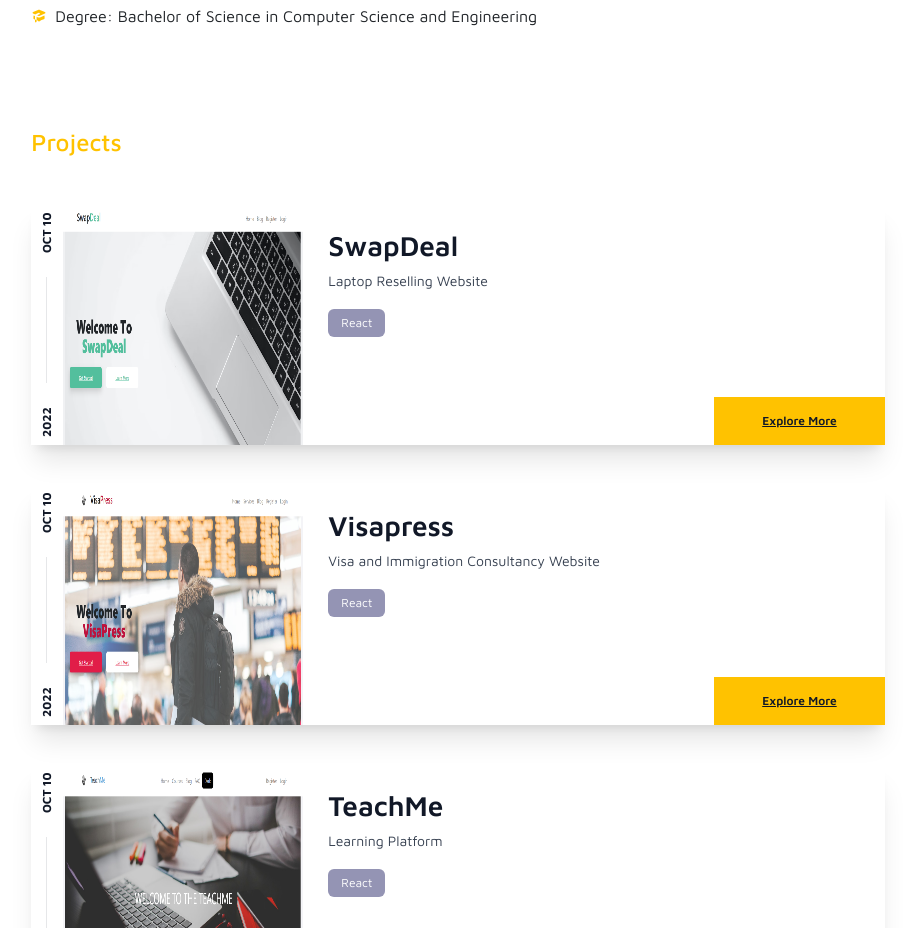
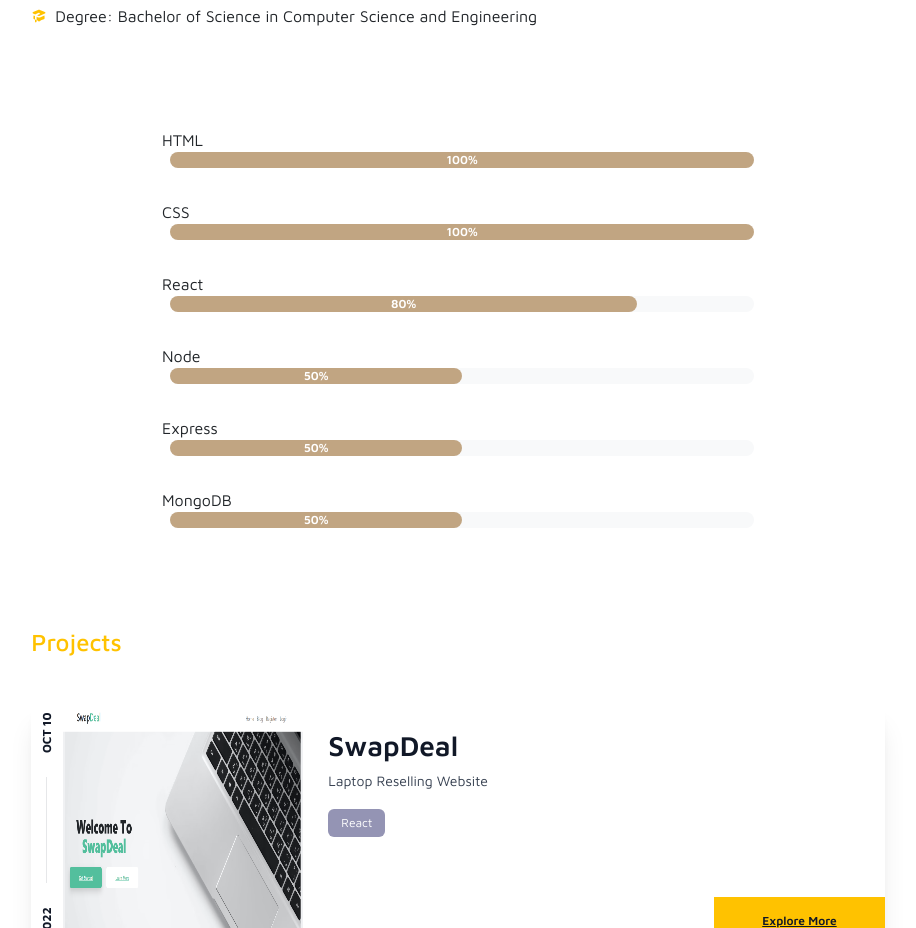
Before and after one commit to tasmia-rahman/my-portfolio, a React (Create React App) app: page / in a window 1280 px wide. Shown: the part 1000-1928 px from the top of the page, without its empty margins (182-1098 px from the left). Built offline with nearby package versions, Linux system fonts and the light colour scheme.

Commit message:
skills done

```diff
--- a/src/App.js
+++ b/src/App.js
@@ -3,6 +3,7 @@ import About from './components/About/About';
 import Banner from './components/Banner/Banner';
 import Header from './components/Header/Header';
 import Projects from './components/Projects/Projects';
+import Skills from './components/Skills/Skills';
 
 function App() {
   return (
@@ -10,6 +11,7 @@ function App() {
       <Header></Header>
       <Banner></Banner>
       <About></About>
+      <Skills></Skills>
       <Projects></Projects>
     </div>
   );
--- /dev/null
+++ b/src/components/Skills/Skills.css
@@ -0,0 +1,3 @@
+.progress-bar {
+    background-color: #c1a582 !important;
+}
--- a/src/components/Skills/Skills.js
+++ b/src/components/Skills/Skills.js
@@ -0,0 +1,73 @@
+import React from 'react';
+import './Skills.css';
+
+const Skills = () => {
+    return (
+        <div id='skills' className='my-[100px]'>
+            <div class="w-full mx-auto px-4 lg:w-6/12">
+                HTML
+                <div class="mb-8 flex items-center">
+                    <div class="bg-light relative h-4 w-full rounded-2xl ml-2">
+                        <div
+                            class="progress-bar absolute top-0 left-0 flex h-full w-full items-center justify-center rounded-2xl text-xs font-semibold text-white"
+                        >
+                            100%
+                        </div>
+                    </div>
+                </div>
+                CSS
+                <div class="mb-8 flex items-center">
+                    <div class="bg-light relative h-4 w-full rounded-2xl ml-2">
+                        <div
+                            class="progress-bar absolute top-0 left-0 flex h-full w-full items-center justify-center rounded-2xl text-xs font-semibold text-white"
+                        >
+                            100%
+                        </div>
+                    </div>
+                </div>
+                React
+                <div class="mb-8 flex items-center">
+                    <div class="bg-light relative h-4 w-full rounded-2xl ml-2">
+                        <div
+                            class="progress-bar absolute top-0 left-0 flex h-full w-[80%] items-center justify-center rounded-2xl text-xs font-semibold text-white"
+                        >
+                            80%
+                        </div>
+                    </div>
+                </div>
+                Node
+                <div class="mb-8 flex items-center">
+                    <div class="bg-light relative h-4 w-full rounded-2xl ml-2">
+                        <div
+                            class="progress-bar absolute top-0 left-0 flex h-full w-6/12 items-center justify-center rounded-2xl text-xs font-semibold text-white"
+                        >
+                            50%
+                        </div>
+                    </div>
+                </div>
+                Express
+                <div class="mb-8 flex items-center">
+                    <div class="bg-light relative h-4 w-full rounded-2xl ml-2">
+                        <div
+                            class="progress-bar absolute top-0 left-0 flex h-full w-6/12 items-center justify-center rounded-2xl text-xs font-semibold text-white"
+                        >
+                            50%
+                        </div>
+                    </div>
+                </div>
+                MongoDB
+                <div class="mb-8 flex items-center">
+                    <div class="bg-light relative h-4 w-full rounded-2xl ml-2">
+                        <div
+                            class="progress-bar absolute top-0 left-0 flex h-full w-6/12 items-center justify-center rounded-2xl text-xs font-semibold text-white"
+                        >
+                            50%
+                        </div>
+                    </div>
+                </div>
+            </div>
+        </div>
+    );
+};
+
+export default Skills;
```
